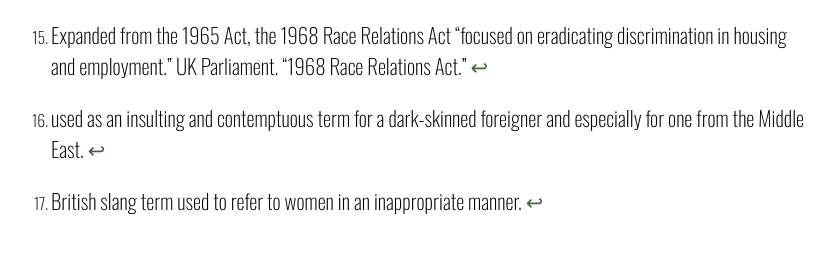
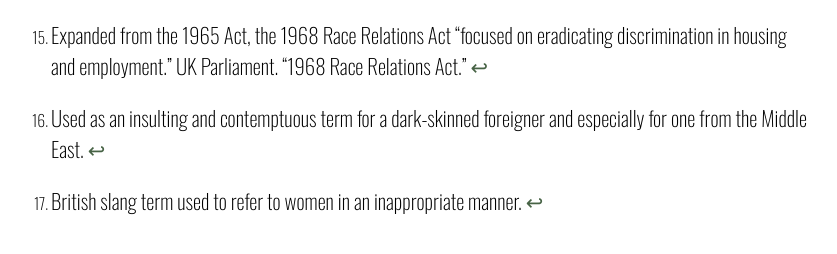
Before and after one commit to nickcorso02/currychips, a Jekyll site: the page built from index.markdown, in a window 1280 px wide and 900 px high, scrolled down 15059 px. Shown: the part 623-877 px from the top of the window, without its empty margins (229-1066 px from the left). Built offline with Jekyll 4.4.1, drawn with Linux system fonts in a browser that asks for light colours.

```diff
--- a/index.markdown
+++ b/index.markdown
@@ -233,7 +233,7 @@ Arthur: Well not too hard, lad.
 
 _Arthur brings Kevin over to a table to introduce him to more workers_.
 
-[^16]: used as an insulting and contemptuous term for a dark-skinned foreigner and especially for one from the Middle East.
+[^16]: Used as an insulting and contemptuous term for a dark-skinned foreigner and especially for one from the Middle East.
 
 **Photo Four: Stereotype**
 
```
